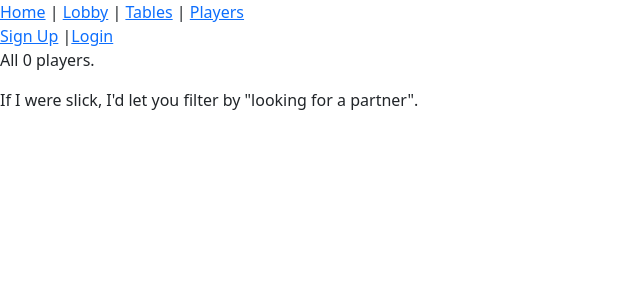
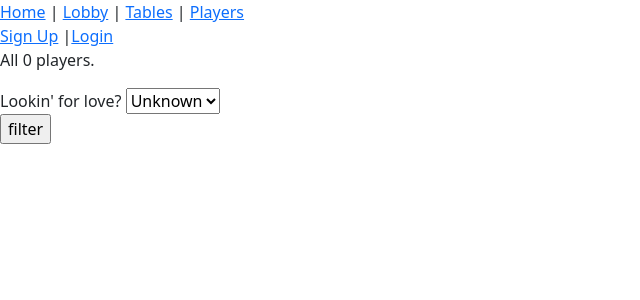
Before and after one commit to offby1/bridge-server, a Django app: page /players/ in a window 1280 px wide. Shown: the top 300 px of the page, without its empty margins (0-640 px from the left). Run offline with Django 5.2, Linux system fonts and the light colour scheme; data that the repository does not hold is empty.

Commit message:
WIP: try to add a form to the player list
I'm not really alert so I'm making dumb mistakes.

```diff
--- a/project/app/forms.py
+++ b/project/app/forms.py
@@ -26,3 +26,11 @@ class SignupForm(forms.Form):
             password=self.cleaned_data["password"],
         )
         Player.objects.create(user=u)
+
+
+class LookingForLoveForm(forms.Form):
+    lookin_for_love = forms.BooleanField(
+        required=False,
+        label="Lookin' for love?",
+        widget=forms.NullBooleanSelect,
+    )
--- a/project/app/templates/player_list.html
+++ b/project/app/templates/player_list.html
@@ -2,14 +2,22 @@
 {% block content %}
 {% block player_list %}
 
-{% if lookin_for_love is None %}All {% endif %}{{ player_list.count }} players.
+{# TODO -- use https://github.com/morlandi/django-ajax-datatable?tab=readme-ov-file #}
+
+{% if filter is None %}All {% endif %}{{ player_list.count }} players.
 <ul>
 {% for player in player_list %}
 <li>{{ player.as_link }}</li>
 {% endfor %}
 </ul>
 
-If I were slick, I'd let you filter by "looking for a partner".
+<div>
+<form method="get" action="{% url 'app:players' %}">
+{% csrf_token %}
+{{ form }}
+<input type="submit" value="filter">
+</form>
+</div>
 
 {% endblock player_list %}
 {% endblock content %}
--- a/project/app/views.py
+++ b/project/app/views.py
@@ -6,7 +6,7 @@ from django.urls import reverse
 from django.views.generic import FormView, ListView
 from django.views.generic.detail import DetailView
 
-from .forms import SignupForm
+from .forms import LookingForLoveForm, SignupForm
 from .models import Player, Table
 
 # Create your views here.
@@ -38,22 +38,25 @@ class ShowSomeHandsDetailView(LoginRequiredMixin, DetailView):
         return dict(show_cards_for=[self.request.user.username]) | original_context
 
 
-class PlayerListView(ListView):
+class PlayerListView(ListView, FormView):
     model = Player
     template_name = "player_list.html"
-    cute_filter_word = "lookin_for_love"
+    submit_button_label = "filter"
+    form_class = LookingForLoveForm
 
     def get_queryset(self):
-        filter_val = self.request.GET.get(self.cute_filter_word)
+        filter_val = self.request.GET.get("lookin_for_love")
+        print(f"{filter_val=}")
         qs = self.model.objects.order_by("user__username")
-        if filter_val is not None:
-            qs = qs.filter(looking_for_partner=filter_val)
+        if filter_val not in (None, "unknown"):
+            looking_for_partner = {"Yes": True, "No": False}[filter_val]
+            qs = qs.filter(looking_for_partner=looking_for_partner)
         return qs
 
     def get_context_data(self, **kwargs):
         context = super().get_context_data(**kwargs)
-        context[self.cute_filter_word] = self.request.GET.get(
-            self.cute_filter_word,
+        context[self.submit_button_label] = self.request.GET.get(
+            self.submit_button_label,
             None,
         )  # I bet this isn't necessary
         return context
```
